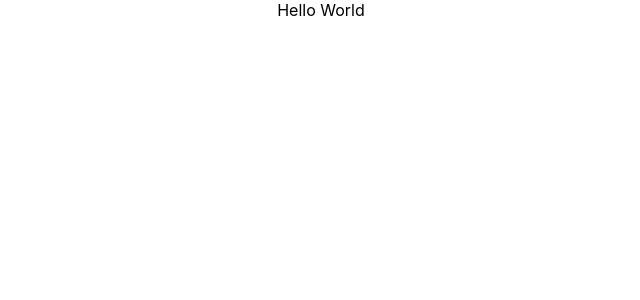
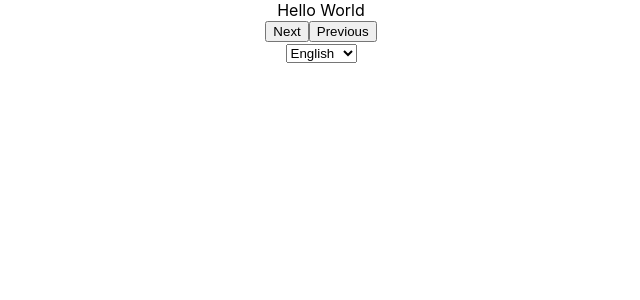
Before and after one commit to diy-asylum/formfiller, a React (Create React App) app in the folder diy_asylum_frontend/: page /1 in a window 1280 px wide. Shown: the top 300 px of the page, without its empty margins (319-959 px from the left). Built offline with nearby package versions, Linux system fonts and the light colour scheme; the HTML template or start-up script is replaced by a standard one.

Commit message:
basic redux thunk working

```diff
--- a/diy_asylum_frontend/src/components/MainView.js
+++ b/diy_asylum_frontend/src/components/MainView.js
@@ -1,5 +1,7 @@
-import React, { Component } from 'react';
-import { connect } from 'react-redux';
+import React, { Component } from "react";
+import { connect } from "react-redux";
+import { updateUserLocale } from "../reducers/user";
+import { nextFormStep, previousFormStep } from "../reducers/form";
 
 class MainView extends Component {
   constructor() {
@@ -9,19 +11,43 @@ class MainView extends Component {
 
   componentDidMount() {
     //
+    // potentially fetch user data here
     //
   }
 
+  handleChange = event => {
+    const newValue = event.target.value;
+    this.props.updateUserLocale(newValue);
+  };
+
   render() {
-
     return (
       <div className="main-view">
         Hello World
-      </div>);
+        <br />
+        <button onClick={this.props.nextFormStep}>Next</button>
+        <button onClick={this.props.previousFormStep}>Previous</button>
+        <br />
+        <select onChange={this.handleChange}>
+          <option value="en">English</option>
+          <option value="es">Español</option>
+        </select>
+      </div>
+    );
   }
 }
 
-const mapStateToProps = state => ({});
-const mapDispatchToProps = {};
+const mapStateToProps = state => ({
+  step: state.form.currentStep,
+  locale: state.user.locale
+});
+const mapDispatchToProps = {
+  updateUserLocale,
+  nextFormStep,
+  previousFormStep
+};
 
-export default connect(mapStateToProps, mapDispatchToProps)(MainView);
+export default connect(
+  mapStateToProps,
+  mapDispatchToProps
+)(MainView);
--- a/diy_asylum_frontend/src/reducers/form.js
+++ b/diy_asylum_frontend/src/reducers/form.js
@@ -20,17 +20,17 @@ const decrementStep = () => ({
 
 // Action creators, functions will dispatch certain actions
 //
-export const nextFormStep = data => (dispatch, getState) => {
-  const currentStepState = getState().currentStep
+export const nextFormStep = () => (dispatch, getState) => {
+  const currentStepState = getState().form.currentStep
   if (currentStepState < 5) {
-    dispatch(incrementStep(data));
+    dispatch(incrementStep());
   }
 };
 
-export const previousFormStep = data => (dispatch, getState) => {
-  const currentStepState = getState().currentStep
+export const previousFormStep = () => (dispatch, getState) => {
+  const currentStepState = getState().form.currentStep
   if (currentStepState > 1) {
-    dispatch(decrementStep(data));
+    dispatch(decrementStep());
   }
 };
 
--- a/diy_asylum_frontend/src/reducers/user.js
+++ b/diy_asylum_frontend/src/reducers/user.js
@@ -18,7 +18,7 @@ const updateLocale = val => ({
 
 // Action creators, functions will dispatch certain actions
 //
-export const saveNewLocale = data => (dispatch) => {
+export const updateUserLocale = data => (dispatch) => {
   if (data !== "") {
     dispatch(updateLocale(data));
   }
```
